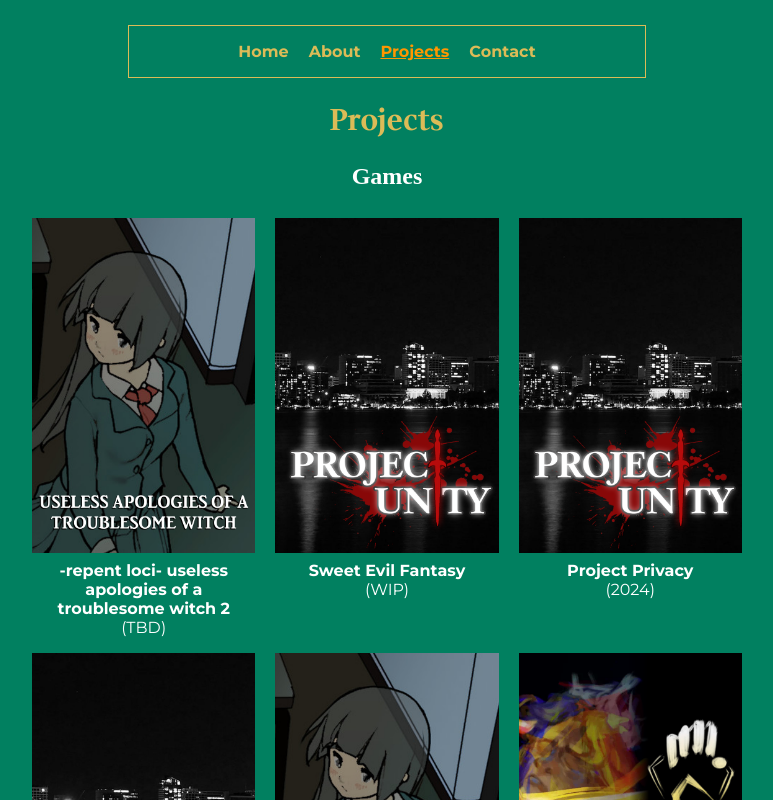
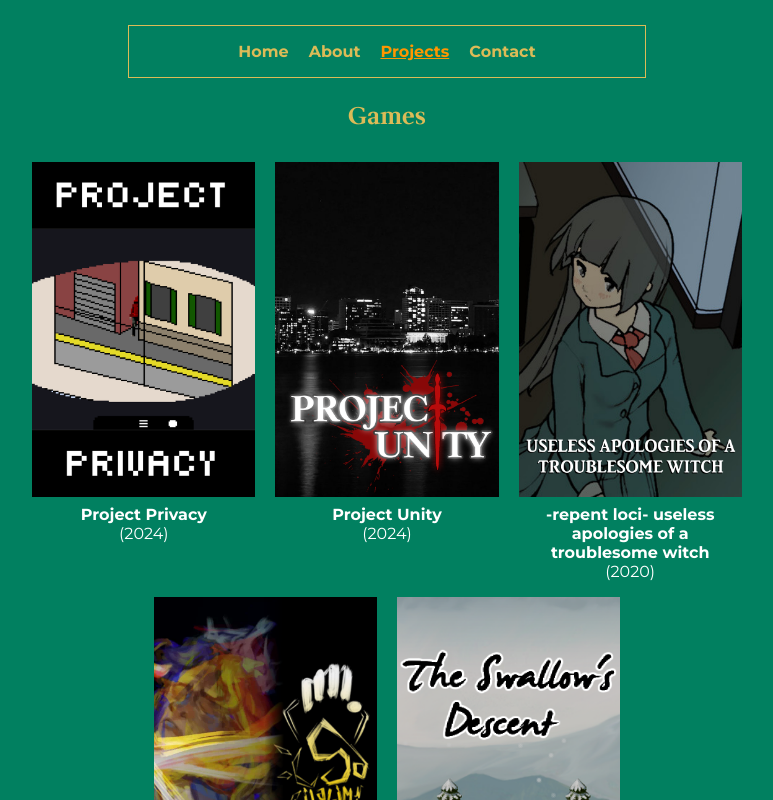
Before and after one commit to FlamingHerb/flamingherb.github.io, a SvelteKit app: page /projects in a window 1280 px wide. Shown: the top 800 px of the page, without its empty margins (253-1026 px from the left). Built offline with nearby package versions, Linux system fonts and the light colour scheme.

Commit message:
feat: made projects clear for now

```diff
--- a/src/routes/(app)/projects/+page.svelte
+++ b/src/routes/(app)/projects/+page.svelte
@@ -4,11 +4,12 @@
 </head>
 
 <div class="container column-direction" style="margin-bottom: 4rem;">
-    <h1 class="title-holder">Projects</h1>
+    <!-- <h1 class="title-holder">Projects</h1> -->
 
     <h2>Games</h2>
 
     <div class="mini-container row-direction">
+        <!--
         <figure>
             <img class="poster" src="images/works_poster/uaoatw.png" alt="Useless Apologies of a Troublesome Witch 2 Poster">
             <figcaption>
@@ -23,8 +24,9 @@
               <span>(WIP)</span>
             </figcaption>
         </figure>
+        -->
         <figure>
-            <img class="poster" src="images/works_poster/pu.png" alt="Project Unity Poster">
+            <img class="poster" src="images/works_poster/pv.png" alt="Project Privacy Poster">
             <figcaption>
               <strong>Project Privacy</strong><br />
               <span>(2024)</span>
@@ -115,6 +117,12 @@
 
     }
 
+    h2 {
+        font-family: "Wittgenstein";
+        font-weight: bold;
+        color: $border-color;
+    }
+
     .poster {
         display: block;
         margin: auto;
```
Also changed, not shown: static/images/works_poster/pv.png (added).
